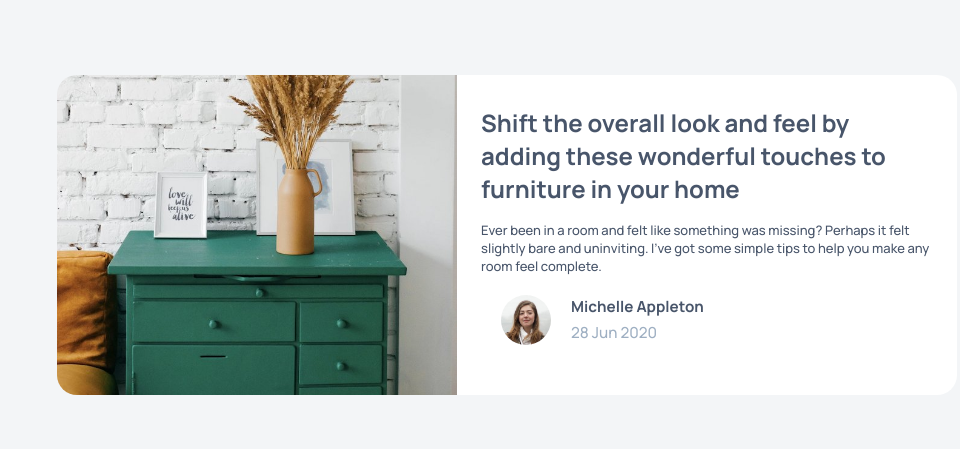
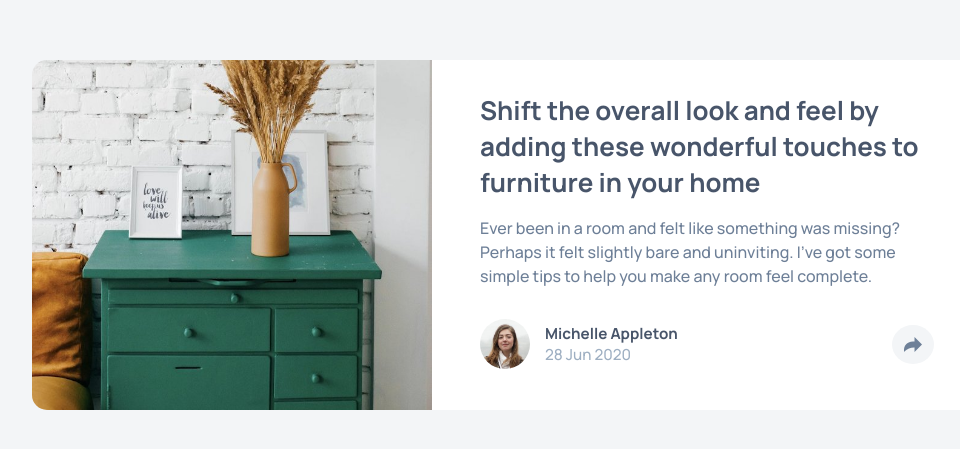
Before and after one commit to valpar/Article-preview-component, a plain HTML site: page index.html in a window 1280 px wide. Shown: the part 165-614 px from the top of the page, without its empty margins (133-1093 px from the left). Drawn offline with Linux system fonts and the light colour scheme.

Commit message:
Finish desktop design

```diff
--- a/styles.scss
+++ b/styles.scss
@@ -36,43 +36,52 @@ body {
 .card-image {
   width: 400px;
   height: auto;
-  border-radius: 20px 0 0 20px;
-  object-fit: contain;
+  border-radius: 15px 0 0 15px;
+  overflow: hidden;
+  background-size: 120%;
 }
 
 .card-info {
   display: flex;
   flex-direction: column;
   justify-content: center;
-  padding: 1.5rem;
-  width: 500px;
+  padding: 2rem 3rem 2em 3rem;
+  width: 550px;
   background-color: white;
-  border-radius: 0 20px 20px 0;
+  border-radius: 0 15px 15px 0;
 }
 
 .card-title {
-  font-size: 1.5rem;
   font-weight: 700;
   margin-bottom: 1rem;
+}
+
+.card-description {
+  font-weight: 500;
+  margin-bottom: 1rem;
+  color: $secondary-color;
+  line-height: 1.5rem;
+  font-size: 1rem;
 }
 
 .card-bottom {
   display: flex;
   flex-direction: row;
+  justify-content: space-between;
 }
 
 .card-author-img {
   width: 50px;
   height: 50px;
   border-radius: 50%;
-  margin: 20px;
+  margin: 15px 15px 15px 0;
 }
 
 .card-bottom-info {
   display: flex;
   flex-direction: column;
   justify-content: center;
-  gap: 0.3rem;
+  flex-grow: 1;
 }
 
 .card-date {
@@ -85,12 +94,21 @@ body {
   flex-direction: row;
   justify-content: center;
   align-items: center;
-  gap: 1rem;
+
+  img {
+    width: 18px;
+    height: 15px;
+    border-radius: 50%;
+    background-color: $bg-color;
+    padding: 12px;
+    box-sizing: content-box;
+    overflow: visible;
+    cursor: pointer;
+  }
+  &:active {
+    img {
+      background-color: $secondary-color;
+      fill: $bg-color;
+    }
+  }
 }
-
-.icon-share {
-  width: 20px;
-  height: 20px;
-  padding: 20px;
-  border-radius: 50%;
-}
```
Also changed, not shown: css/styles.css, 1 other file.
